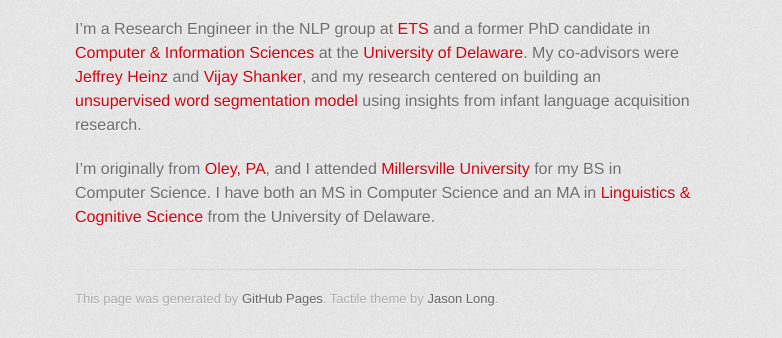
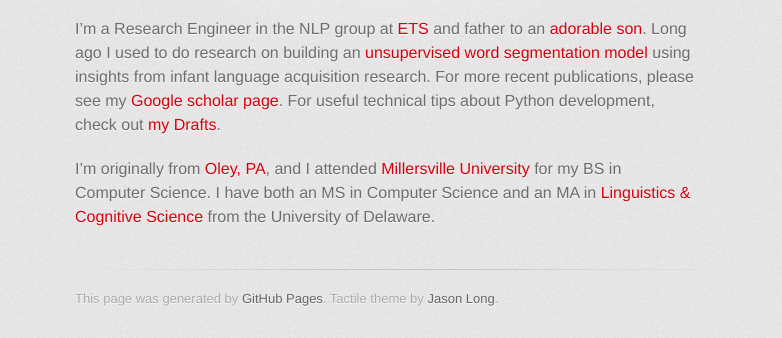
Before and after one commit to dan-blanchard/dan-blanchard.github.io, a plain HTML site: page index.html in a window 1280 px wide. Shown: the part 542-880 px from the top of the page, without its empty margins (255-1037 px from the left). Drawn offline with Linux system fonts and the light colour scheme; a web font is replaced by a local one.

Commit message:
Added links to Google scholar and Roughdraft pages. Removed PhD candidate stuff, because it's not really relevant anymore.

```diff
--- a/index.html
+++ b/index.html
@@ -30,7 +30,7 @@
         <section id="main_content">
           <p><img src="http://www.eecis.udel.edu/%7Eblanchar/files/dscn2000.jpg" alt="Me on the Golden Gate Bridge"></p>
 
-          <p>I’m a Research Engineer in the NLP group at <a href="http://www.ets.org/">ETS</a> and a former PhD candidate in <a href="http://www.cis.udel.edu/">Computer &amp; Information Sciences</a> at the <a href="http://www.udel.edu/">University of Delaware</a>. My co-advisors were <a href="http://phonology.cogsci.udel.edu/%7Eheinz/">Jeffrey Heinz</a> and <a href="http://www.cis.udel.edu/%7Evijay/">Vijay Shanker</a>, and my research centered on building an <a href="segmentation.html">unsupervised word segmentation model</a> using insights from infant language acquisition research.</p>
+          <p>I’m a Research Engineer in the NLP group at <a href="http://www.ets.org/">ETS</a> and father to an <a href="http://www.twitter.com/ThingsDezDoes">adorable son</a>. Long ago I used to do research on building an <a href="segmentation.html">unsupervised word segmentation model</a> using insights from infant language acquisition research. For more recent publications, please see my <a href="http://scholar.google.com/citations?user=np_NXyQAAAAJ">Google scholar page</a>. For useful technical tips about Python development, check out <a href="http://dan-blanchard.roughdraft.io">my Drafts</a>.</p>
 
           <p>I’m originally from <a href="http://en.wikipedia.org/wiki/Oley_Valley">Oley, PA</a>, and I attended <a href="http://www.millersville.edu/">Millersville University</a> for my BS in Computer Science. I have both an MS in Computer Science and an MA in <a href="http://www.ling.udel.edu/">Linguistics &amp; Cognitive Science</a> from the University of Delaware.</p>
         </section>
```
